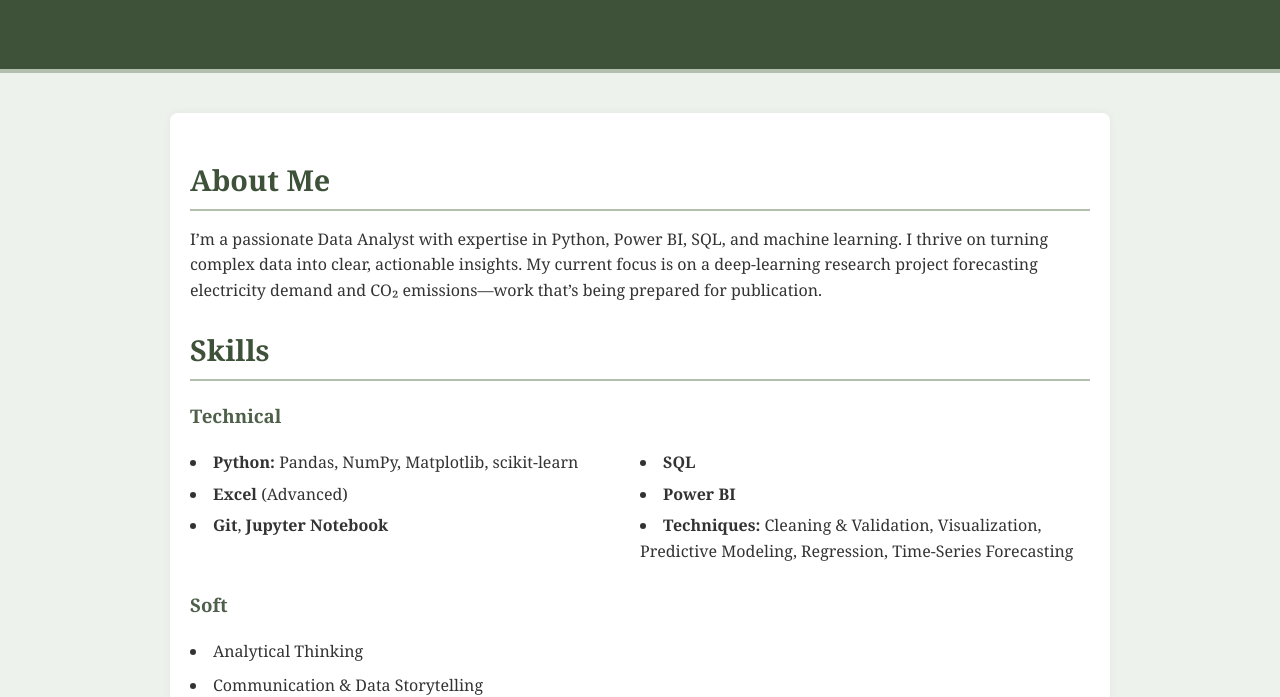
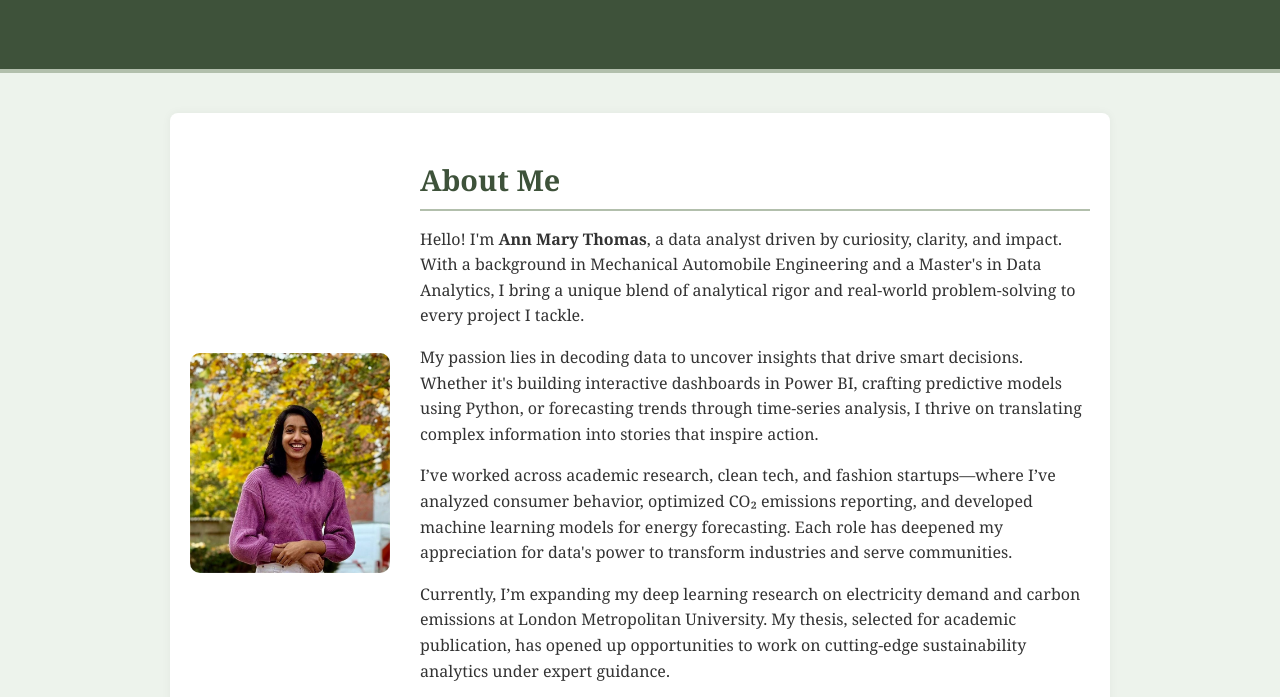
Before and after one commit to Ann-Mary-Thomas/Ann-Mary-Thomas.github.io, a plain HTML site: page index.html in a window 1280 px wide. Shown: the part 168-865 px from the top of the page. Drawn offline with Linux system fonts and the light colour scheme.

Commit message:
Update index.html

```diff
--- a/index.html
+++ b/index.html
@@ -91,10 +91,27 @@
 
 <div class="container">
 
-  <section>
+  <section style="display: flex; align-items: center; gap: 30px;">
+  <img src="Profile.jpeg" alt="Ann Mary Thomas" style="width: 200px; border-radius: 10px;">
+  <div>
     <h2>About Me</h2>
-    <p>I’m a passionate Data Analyst with expertise in Python, Power BI, SQL, and machine learning. I thrive on turning complex data into clear, actionable insights. My current focus is on a deep-learning research project forecasting electricity demand and CO₂ emissions—work that’s being prepared for publication.</p>
-  </section>
+<p>
+  Hello! I'm <strong>Ann Mary Thomas</strong>, a data analyst driven by curiosity, clarity, and impact. With a background in Mechanical Automobile Engineering and a Master's in Data Analytics, I bring a unique blend of analytical rigor and real-world problem-solving to every project I tackle.
+</p>
+<p>
+  My passion lies in decoding data to uncover insights that drive smart decisions. Whether it's building interactive dashboards in Power BI, crafting predictive models using Python, or forecasting trends through time-series analysis, I thrive on translating complex information into stories that inspire action.
+</p>
+<p>
+  I’ve worked across academic research, clean tech, and fashion startups—where I’ve analyzed consumer behavior, optimized CO₂ emissions reporting, and developed machine learning models for energy forecasting. Each role has deepened my appreciation for data's power to transform industries and serve communities.
+</p>
+<p>
+  Currently, I’m expanding my deep learning research on electricity demand and carbon emissions at London Metropolitan University. My thesis, selected for academic publication, has opened up opportunities to work on cutting-edge sustainability analytics under expert guidance.
+</p>
+<p>
+  When I’m not immersed in data, you’ll find me exploring creative visualizations, mentoring peers, or brainstorming how to make insights more accessible to non-technical audiences. I believe the best data stories don’t just inform—they connect.
+</p>
+  </div>
+</section>
 
   <section>
     <h2>Skills</h2>
```
